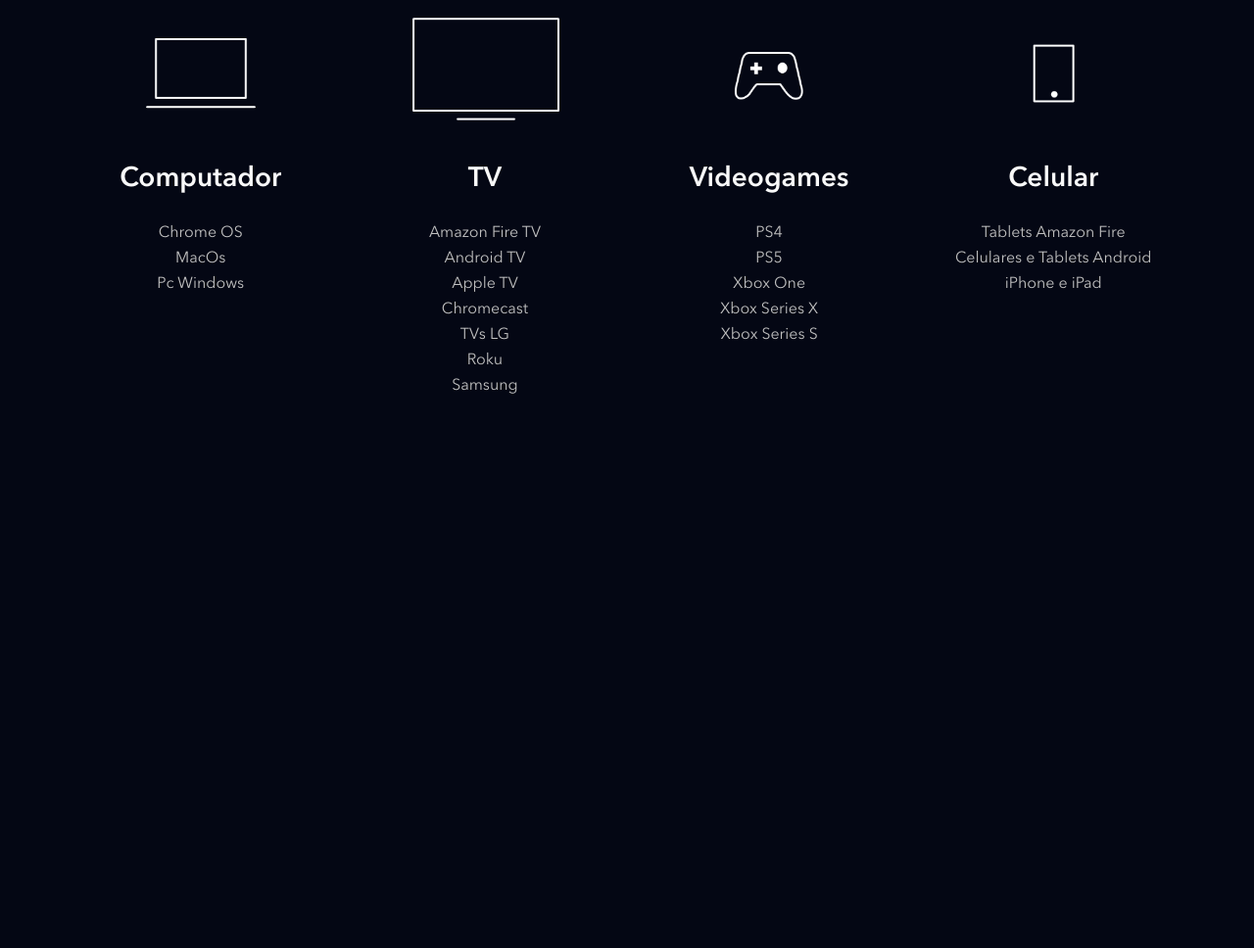
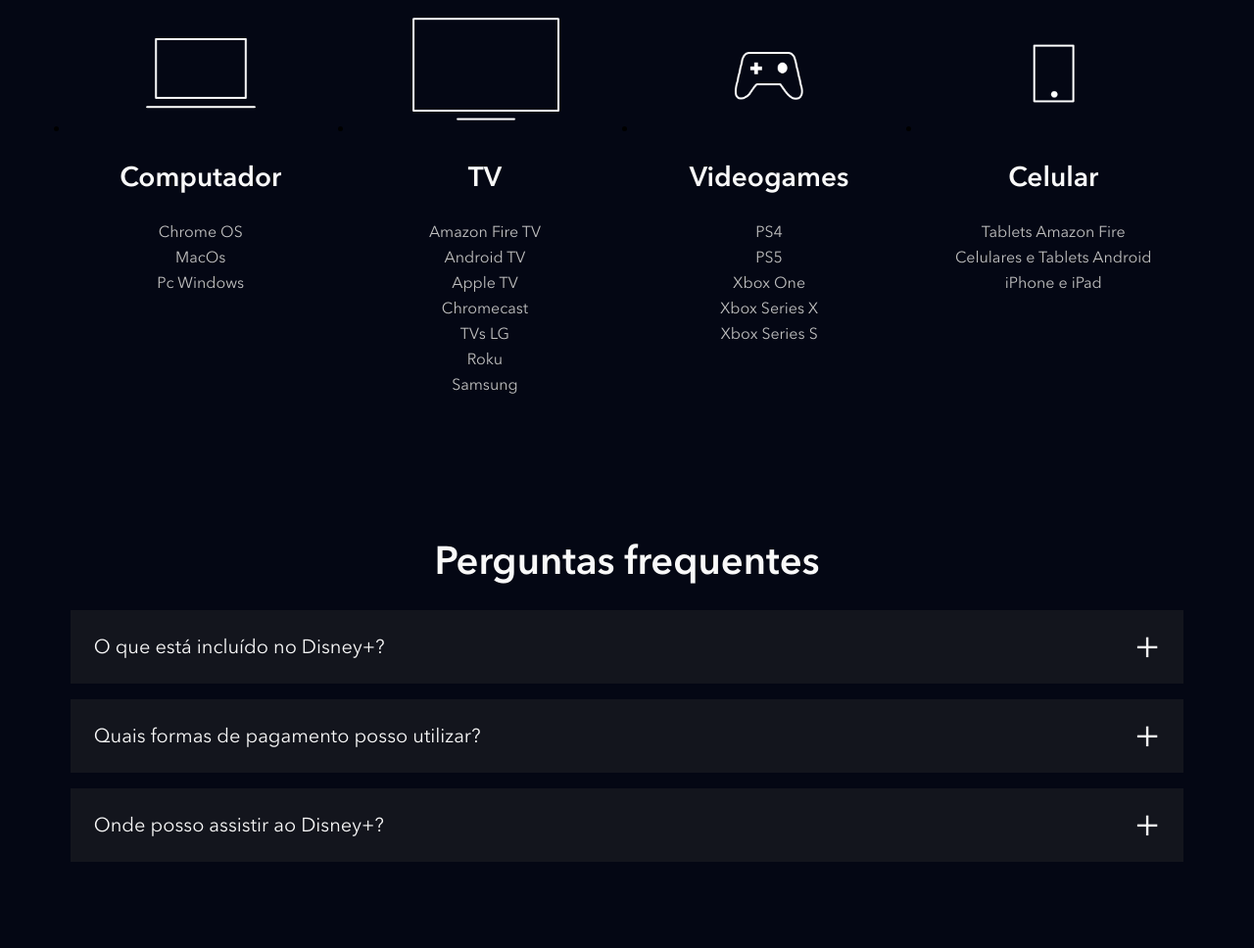
Before and after one commit to jef-sorridente/clone_disneyplus, a website: page index.html in a window 1280 px wide. Shown: the part 3913-4881 px from the top of the page at 98% size. Before the commit the page ends 4390 px from the top, so only its background shows below. Drawn offline with nearby package versions, Linux system fonts and the light colour scheme; files that its build step writes are made by us from their sources; files whose address does not match are found by name.

Commit message:
criacao da sessao faq

```diff
--- a/index.html
+++ b/index.html
@@ -43,7 +43,10 @@
     </section>
     <section class="shows">
       <nav class="shows__tabs">
-        <button data-tab-button="em_breve" class="shows__tabs__button">
+        <button
+          data-tab-button="em_breve"
+          class="shows__tabs__button shows__tabs__button--is-active"
+        >
           Em Breve
         </button>
         <button data-tab-button="populares" class="shows__tabs__button">
@@ -260,6 +263,67 @@
         </li>
       </ul>
     </section>
+    <section class="faq">
+      <h2 class="title">Perguntas frequentes</h2>
+      <ul class="faq__questions">
+        <li class="faq__questions__item">
+          <div class="faq__questions__item__question" data-faq-question>
+            O que está incluído no Disney+?
+          </div>
+          <div id="teste" class="faq__questions__item__answer">
+            <p class="text">Benefícios de assinar o Disney+:</p>
+            <ul class="faq__questions__item__answer__list">
+              <li>
+                <p class="text">
+                  Estreias de filmes, séries originais e clássicos da Disney,
+                  Pixar, Marvel, Star Wars, National Geographic e Star.
+                </p>
+              </li>
+              <li>
+                <p class="text">
+                  Os torneios mais importantes do mundo e programas da ESPN ao
+                  vivo.
+                </p>
+              </li>
+              <li>
+                <p class="text">
+                  Até quatro telas ao mesmo tempo com o Disney+ Premium, e até
+                  duas com o Disney+ Padrão.
+                </p>
+              </li>
+              <li>
+                <p class="text">
+                  Downloads, criação de perfis e controle parental para
+                  personalizar a experiência por idade, de acordo com o seu
+                  plano.
+                </p>
+              </li>
+            </ul>
+          </div>
+        </li>
+        <li class="faq__questions__item">
+          <div class="faq__questions__item__question" data-faq-question>
+            Quais formas de pagamento posso utilizar?
+          </div>
+          <div class="faq__questions__item__answer text--big">
+            Você pode utilizar: cartão de débito, cartão de crédito, PayPal,
+            Mercado Pago, e também empresas parceiras como Google Play Store,
+            App Store da Apple, Mercado Livre e provedores locais de TV,
+            telefonia e internet.
+          </div>
+        </li>
+        <li class="faq__questions__item">
+          <div class="faq__questions__item__question" data-faq-question>
+            Onde posso assistir ao Disney+?
+          </div>
+          <div class="faq__questions__item__answer text--big">
+            O aplicativo do Disney+ está disponível em dispositivos móveis,
+            navegadores, videogames, decodificadores e smart TVs. Confira a
+            lista completa de dispositivos compatíveis na Central de Ajuda.
+          </div>
+        </li>
+      </ul>
+    </section>
     <script src="src/scripts/main.js"></script>
   </body>
 </html>
--- a/src/scripts/main.js
+++ b/src/scripts/main.js
@@ -1,5 +1,6 @@
 document.addEventListener("DOMContentLoaded", function () {
   const buttons = document.querySelectorAll("[data-tab-button]");
+  const questions = document.querySelectorAll("[data-faq-question]");
 
   for (let i = 0; i < buttons.length; i++) {
     buttons[i].addEventListener("click", function (botao) {
@@ -12,8 +13,28 @@
       removeButtonActive();
       botao.target.classList.add("shows__tabs__button--is-active");
     });
+
+    for (let i = 0; i < questions.length; i++) {
+      questions[i].addEventListener("click", openOrCloseResponse);
+    }
   }
 });
+
+function openOrCloseResponse(element) {
+  const classe = "faq__questions__item--is-open";
+  const parentElement = element.target.parentNode;
+  const answerElement = parentElement.querySelector(
+    ".faq__questions__item__answer"
+  );
+
+  const contentHeight = answerElement.scrollHeight + 24 + "px";
+
+  parentElement.classList.toggle(classe);
+
+  answerElement.style.height = parentElement.classList.contains(classe)
+    ? contentHeight
+    : "0";
+}
 
 function removeButtonActive() {
   const buttons = document.querySelectorAll("[data-tab-button]");
--- a/src/styles/config/colors.sass
+++ b/src/styles/config/colors.sass
@@ -2,3 +2,4 @@
 $corTextoPrincipal: #c0c0c0
 $corTextoSecundario: #f9f9f9
 $corDeFundoBotao: #6421ff
+$corDeFundoItemFaq: #13151d
--- a/src/styles/config/reset.sass
+++ b/src/styles/config/reset.sass
@@ -5,4 +5,3 @@
     padding: 0
     box-sizing: border-box
     font-family: Avenir, sans-serif
-    list-style-type: none
--- a/src/styles/main.sass
+++ b/src/styles/main.sass
@@ -6,6 +6,7 @@
 @use "./sections/shows"
 @use "./sections/plans"
 @use "./sections/available-devices"
+@use "./sections/faq"
 
 body
     background-color: colors.$corDeFundo
--- a/src/styles/sections/_available-devices.sass
+++ b/src/styles/sections/_available-devices.sass
@@ -18,3 +18,6 @@
 
             h4
                 margin: 20px 0 24px
+
+            ul
+                list-style-type: none
--- /dev/null
+++ b/src/styles/sections/_faq.sass
@@ -0,0 +1,56 @@
+@use "../config/colors"
+
+.faq
+    padding: 5.6vw
+
+    h2
+        text-align: center
+        margin-bottom: 24px
+
+    &__questions
+        list-style-type: none
+
+        &__item
+            background-color: colors.$corDeFundoItemFaq
+            margin-bottom: 16px
+
+            &__question
+                color: colors.$corTextoSecundario
+                font-size: 20px
+                padding: 24px
+                display: block
+                cursor: pointer
+                position: relative
+
+                &::after
+                    content: "+"
+                    position: absolute
+                    top: 0
+                    right: 24px
+                    height: 100%
+                    display: flex
+                    align-items: center
+                    font-size: 40px
+
+            &__answer
+                height: 0
+                overflow: hidden
+                padding: 0 24px
+                transition: height, .25s ease
+
+                &__list
+                    padding: 0 24px
+                    list-style-type: disc
+                    color: colors.$corTextoPrincipal
+
+                    li
+                        margin-bottom: 16px
+
+            &--is-open
+
+                .faq__questions__item__question::after
+                    content: "-"
+
+                .faq__questions__item__answer
+                    padding-bottom: 24px
+                    transition: height, .25s ease
```
